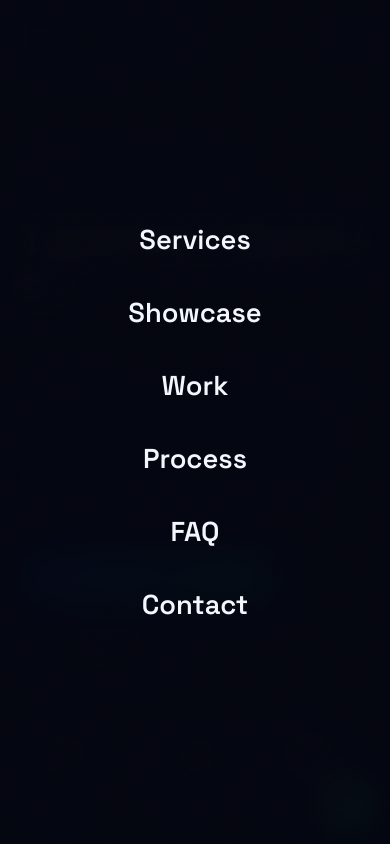
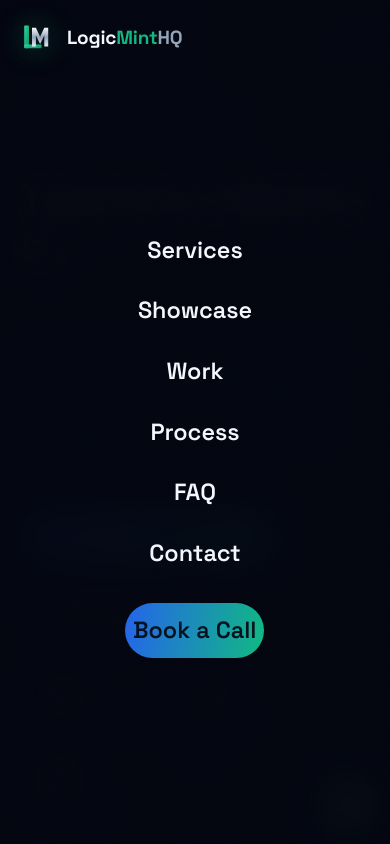
Before and after one commit to santosh-workspace/logicmintHQ, a Next.js app: page / in a window 390 px wide. Both pictures are taken after a click on the button "Toggle menu". Shown: the top 844 px of the page. Built offline with nearby package versions, Linux system fonts and the light colour scheme.

Commit message:
newly update all the code for website

```diff
--- a/src/app/globals.css
+++ b/src/app/globals.css
@@ -67,10 +67,15 @@ nav.scrolled{background:rgba(5,8,22,.72);backdrop-filter:blur(18px);-webkit-back
 .burger.open span:nth-child(1){top:20px;transform:rotate(45deg)}
 .burger.open span:nth-child(2){opacity:0}
 .burger.open span:nth-child(3){top:20px;transform:rotate(-45deg)}
-#mobileMenu{position:fixed;inset:0;z-index:1100;background:rgba(4,6,16,.96);backdrop-filter:blur(20px);display:flex;flex-direction:column;align-items:center;justify-content:center;gap:8px;opacity:0;visibility:hidden;transition:.45s var(--ease)}
+#mobileMenu{position:fixed;inset:0;z-index:1100;background:rgba(4,6,16,.96);backdrop-filter:blur(20px);display:flex;flex-direction:column;opacity:0;visibility:hidden;transition:.45s var(--ease)}
 #mobileMenu.open{opacity:1;visibility:visible}
-#mobileMenu a{font-family:var(--font-d);font-size:clamp(26px,7vw,38px);font-weight:600;padding:10px;color:var(--txt);opacity:0;transform:translateY(18px);transition:.5s var(--ease)}
-#mobileMenu.open a{opacity:1;transform:none}
+.mm-top{flex-shrink:0;display:flex;align-items:center;height:76px;padding:0 clamp(20px,4vw,56px);opacity:0;transform:translateY(-10px);transition:.5s var(--ease) .1s}
+#mobileMenu.open .mm-top{opacity:1;transform:none}
+.mm-links{flex:1;min-height:0;overflow-y:auto;display:flex;flex-direction:column;align-items:center;justify-content:center;gap:6px;padding:10px 20px 50px}
+.mm-links a{font-family:var(--font-d);font-size:clamp(22px,6vw,34px);font-weight:600;padding:8px;color:var(--txt);opacity:0;transform:translateY(18px);transition:.5s var(--ease)}
+#mobileMenu.open .mm-links a{opacity:1;transform:none}
+.mm-cta{margin-top:16px;opacity:0;transform:translateY(18px);transition:.5s var(--ease)}
+#mobileMenu.open .mm-cta{opacity:1;transform:none}
 @media(max-width:900px){.nav-links{display:none}.burger{display:block}}
 
 /* logo */
@@ -114,6 +119,8 @@ section{position:relative;padding:clamp(80px,10vw,140px) 0}
 
 /* ============ HERO ============ */
 #hero{min-height:100vh;display:flex;align-items:center;padding:150px 0 90px;overflow:hidden}
+@media(max-width:760px){#hero{padding:128px 0 60px}}
+@media(max-width:480px){#hero{padding:110px 0 50px}}
 #net{position:absolute;inset:0;z-index:-1}
 .hero-grid{display:grid;grid-template-columns:1.15fr .85fr;gap:60px;align-items:center}
 .badge{display:inline-flex;align-items:center;gap:9px;padding:8px 18px;border-radius:100px;border:1px solid rgba(16,185,129,.3);background:rgba(16,185,129,.06);font-size:13px;font-weight:500;color:#7ee7c4;backdrop-filter:blur(8px)}
@@ -125,7 +132,8 @@ section{position:relative;padding:clamp(80px,10vw,140px) 0}
 @keyframes chIn{to{opacity:1;transform:none}}
 .hero-sub{color:var(--sub);font-size:clamp(16px,1.7vw,19px);max-width:560px;margin-bottom:38px;opacity:0;animation:fadeUp 1s var(--ease) 1.15s forwards}
 .hero-cta{display:flex;gap:16px;flex-wrap:wrap;opacity:0;animation:fadeUp 1s var(--ease) 1.35s forwards}
-.hero-stats{display:flex;gap:clamp(28px,4vw,56px);margin-top:56px;opacity:0;animation:fadeUp 1s var(--ease) 1.55s forwards}
+.hero-stats{display:flex;flex-wrap:wrap;gap:clamp(20px,4vw,56px) clamp(28px,5vw,56px);margin-top:56px;opacity:0;animation:fadeUp 1s var(--ease) 1.55s forwards}
+@media(max-width:480px){.hero-stats{margin-top:36px}}
 .hero-stats .st b{font-family:var(--font-d);font-size:clamp(24px,2.6vw,32px);display:block}
 .hero-stats .st span{font-size:13px;color:var(--faint)}
 .hero-stats .st{position:relative;padding-left:18px}
@@ -219,6 +227,7 @@ section{position:relative;padding:clamp(80px,10vw,140px) 0}
 /* voice */
 .voice-viz{display:flex;align-items:center;justify-content:center;gap:4px;height:170px;margin:20px 0}
 .voice-viz i{width:5px;border-radius:4px;background:linear-gradient(180deg,var(--hi),var(--mint));animation:vbar 1.15s ease-in-out infinite;height:20px;transform-origin:center}
+@media(max-width:480px){.voice-viz{gap:2px}.voice-viz i{width:3px}}
 @keyframes vbar{0%,100%{transform:scaleY(.35)}50%{transform:scaleY(1)}}
 .voice-cap{text-align:center;color:var(--sub);font-size:15px;min-height:26px}
 .voice-cap b{color:var(--txt)}
@@ -244,7 +253,8 @@ section{position:relative;padding:clamp(80px,10vw,140px) 0}
 
 /* ============ PORTFOLIO ============ */
 .port-grid{display:grid;grid-template-columns:repeat(3,1fr);gap:22px;margin-top:56px}
-@media(max-width:980px){.port-grid{grid-template-columns:1fr;max-width:560px;margin-left:auto;margin-right:auto}}
+@media(max-width:980px){.port-grid{grid-template-columns:repeat(2,1fr);max-width:720px;margin-left:auto;margin-right:auto}}
+@media(max-width:640px){.port-grid{grid-template-columns:1fr;max-width:560px}}
 .proj{border-radius:22px;overflow:hidden;border:1px solid var(--line);background:var(--surface);transition:transform .5s var(--ease),border-color .5s,box-shadow .5s}
 .proj:hover{transform:translateY(-8px);border-color:rgba(96,165,250,.35);box-shadow:0 30px 70px -25px rgba(2,6,23,.95)}
 .proj .thumb{position:relative;aspect-ratio:16/10.5;overflow:hidden}
@@ -260,7 +270,7 @@ section{position:relative;padding:clamp(80px,10vw,140px) 0}
 /* ============ STATS BAND ============ */
 .band{border-top:1px solid var(--line);border-bottom:1px solid var(--line);background:linear-gradient(180deg,rgba(15,23,42,.55),rgba(7,11,29,.55));padding:64px 0}
 .band .row{display:grid;grid-template-columns:repeat(4,1fr);gap:30px;text-align:center}
-@media(max-width:760px){.band .row{grid-template-columns:repeat(2,1fr)}}
+@media(max-width:820px){.band .row{grid-template-columns:repeat(2,1fr)}}
 .band b{font-family:var(--font-d);font-size:clamp(34px,4.5vw,52px);display:block;background:var(--grad);-webkit-background-clip:text;background-clip:text;color:transparent}
 .band span{font-size:13.5px;color:var(--sub)}
 
@@ -307,7 +317,8 @@ section{position:relative;padding:clamp(80px,10vw,140px) 0}
 
 /* ============ TESTIMONIALS ============ */
 .tst-grid{display:grid;grid-template-columns:repeat(3,1fr);gap:20px;margin-top:56px}
-@media(max-width:960px){.tst-grid{grid-template-columns:1fr;max-width:560px;margin-left:auto;margin-right:auto}}
+@media(max-width:960px){.tst-grid{grid-template-columns:repeat(2,1fr);max-width:720px;margin-left:auto;margin-right:auto}}
+@media(max-width:640px){.tst-grid{grid-template-columns:1fr;max-width:560px}}
 .tst{border-radius:20px;padding:30px 28px;background:linear-gradient(165deg,rgba(19,30,54,.55),rgba(9,14,32,.7));border:1px solid var(--line);backdrop-filter:blur(14px);display:flex;flex-direction:column;transition:transform .45s var(--ease),border-color .45s}
 .tst:hover{transform:translateY(-6px);border-color:rgba(16,185,129,.3)}
 .stars{color:var(--mint);letter-spacing:3px;font-size:14px;margin-bottom:16px}
--- a/src/components/Navbar.tsx
+++ b/src/components/Navbar.tsx
@@ -27,6 +27,12 @@ export default function Navbar() {
     return () => { document.body.style.overflow = ""; };
   }, [open]);
 
+  useEffect(() => {
+    const onResize = () => { if (window.innerWidth > 900) setOpen(false); };
+    addEventListener("resize", onResize);
+    return () => removeEventListener("resize", onResize);
+  }, []);
+
   return (
     <>
       <nav id="nav" className={scrolled ? "scrolled" : ""} aria-label="Main navigation">
@@ -52,6 +58,13 @@ export default function Navbar() {
         </button>
       </nav>
       <div id="mobileMenu" className={open ? "open" : ""}>
+        <div className="mm-top">
+          <a className="brand" href="#hero" aria-label="LogicMintHQ home" onClick={() => setOpen(false)}>
+            <LogoMark />
+            <BrandWord />
+          </a>
+        </div>
+        <div className="mm-links">
           {[...LINKS.slice(0, 4), { href: "#faq", label: "FAQ" }, { href: "#contact", label: "Contact" }].map((l, i) => (
             <a
               key={l.label}
@@ -62,6 +75,15 @@ export default function Navbar() {
               {l.label}
             </a>
           ))}
+          <a
+            href="#contact"
+            className="btn btn-primary btn-sm mm-cta"
+            style={{ color: "#04121f", transitionDelay: open ? "0.46s" : "0s" }}
+            onClick={() => setOpen(false)}
+          >
+            Book a Call
+          </a>
+        </div>
       </div>
     </>
   );
```
Lines whose indentation alone changed are shown as unchanged.
